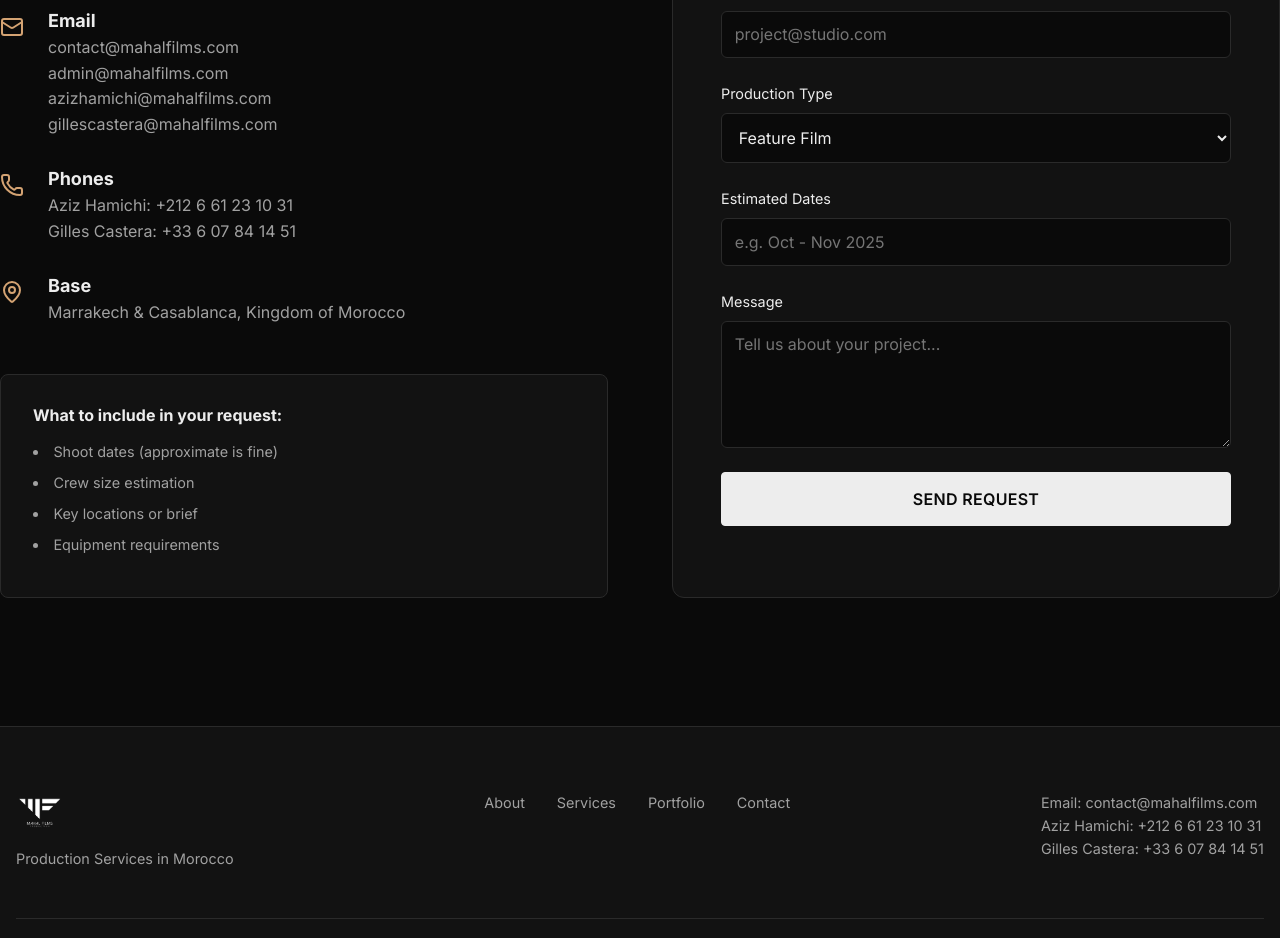
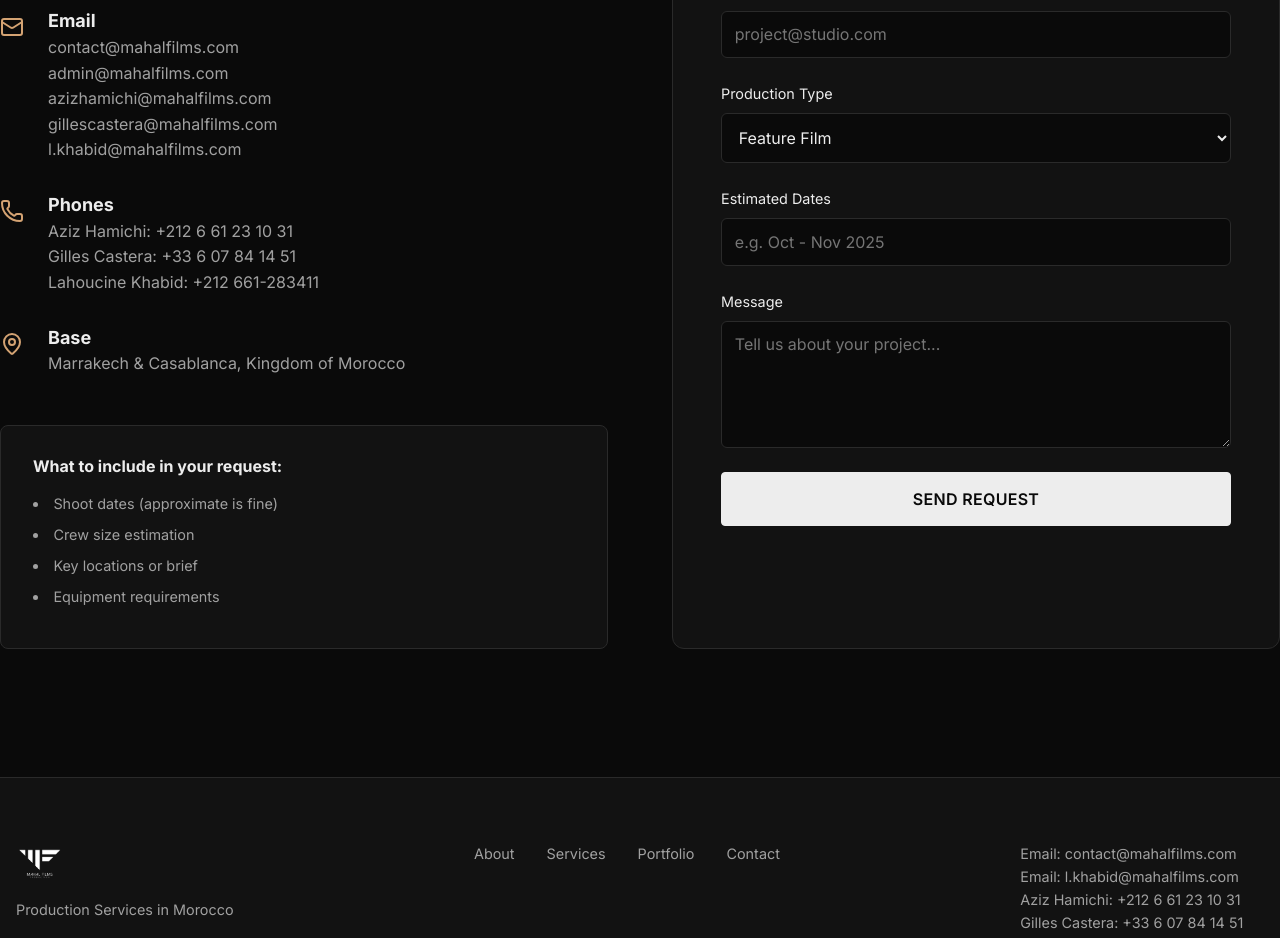
Before and after one commit to Amineddine/mahalfilms, a React (Vite) app: page /contact in a window 1280 px wide. Shown: the part 380-1318 px from the top of the page. Built offline with nearby package versions, Linux system fonts and the light colour scheme.

Commit message:
Add Lahoucine Khabid contact info to footer and contact page

```diff
--- a/src/components/Footer.tsx
+++ b/src/components/Footer.tsx
@@ -19,8 +19,10 @@
                     </div>
                     <div className={styles.contact}>
                         <p>Email: contact@mahalfilms.com</p>
+                        <p>Email: l.khabid@mahalfilms.com</p>
                         <p>Aziz Hamichi: +212 6 61 23 10 31</p>
                         <p>Gilles Castera: +33 6 07 84 14 51</p>
+                        <p>Lahoucine Khabid: +212 661-283411</p>
                     </div>
                 </div>
                 <div className={styles.bottom}>
--- a/src/pages/Contact.tsx
+++ b/src/pages/Contact.tsx
@@ -25,6 +25,7 @@
                                 <p>admin@mahalfilms.com</p>
                                 <p>azizhamichi@mahalfilms.com</p>
                                 <p>gillescastera@mahalfilms.com</p>
+                                <p>l.khabid@mahalfilms.com</p>
                             </div>
                         </div>
                         <div className={styles.detail}>
@@ -33,6 +34,7 @@
                                 <h3>Phones</h3>
                                 <p>Aziz Hamichi: +212 6 61 23 10 31</p>
                                 <p>Gilles Castera: +33 6 07 84 14 51</p>
+                                <p>Lahoucine Khabid: +212 661-283411</p>
                             </div>
                         </div>
                         <div className={styles.detail}>
```
